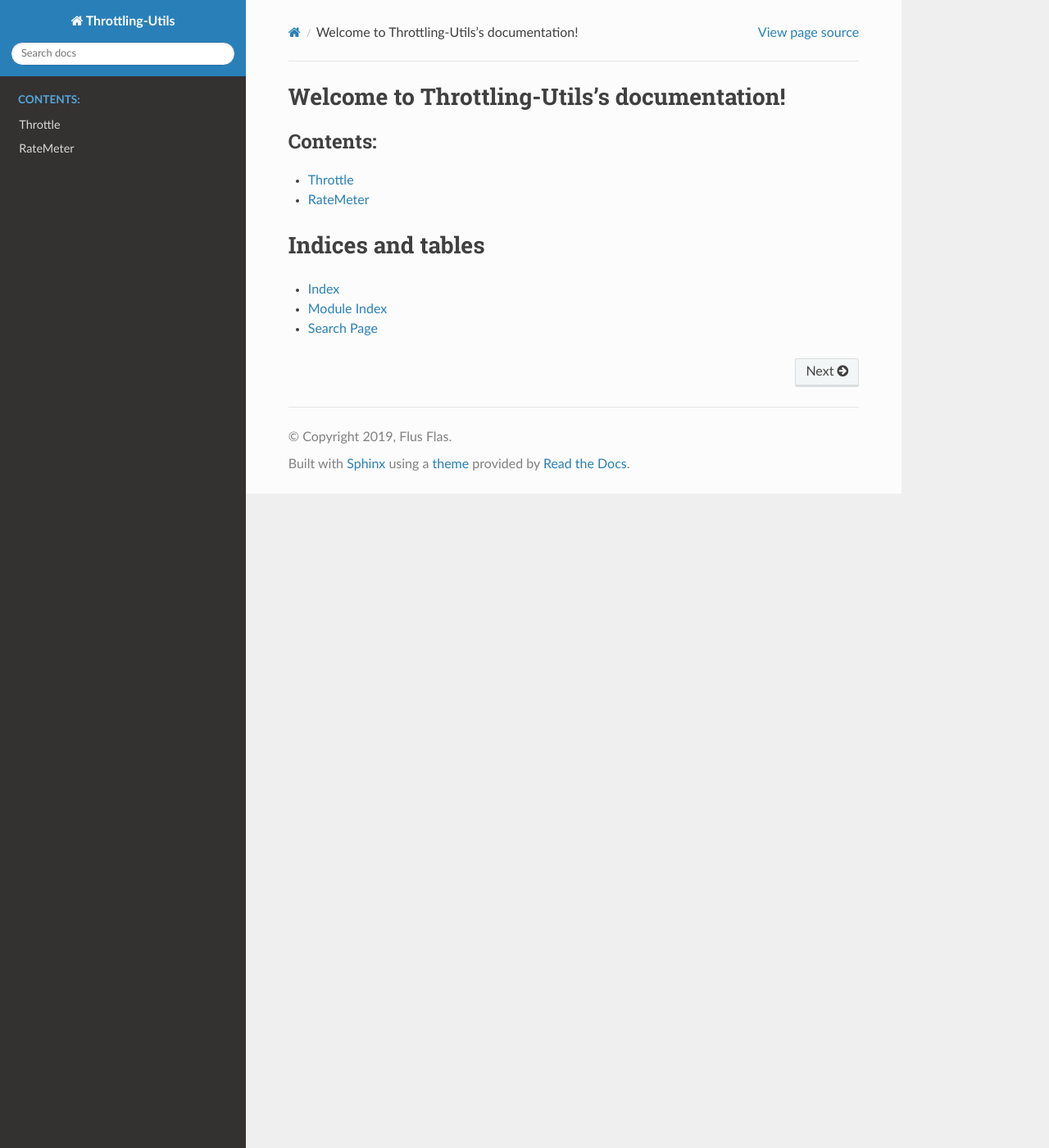
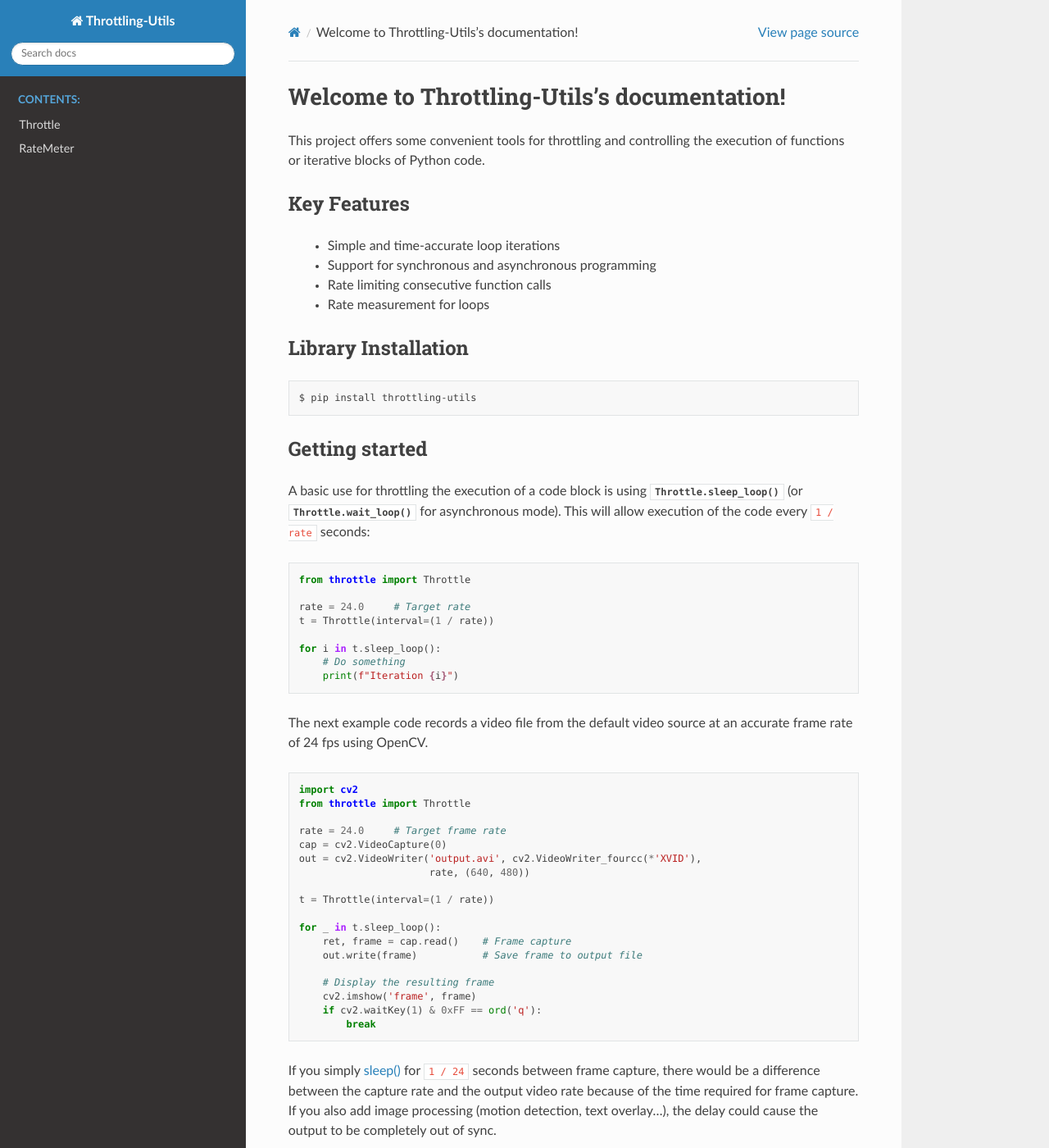
Before and after one commit to flusflas/pythrottle, a Sphinx documentation site: the page built from docs/index.rst, in a window 1280 px wide and 1400 px high. Shown: the whole window at 82% size. Built offline with Sphinx 7.4.7 and the Read the Docs theme 2.0.0, drawn with Linux system fonts in a browser that asks for light colours.

Commit message:
Add some 'getting started' documentation

```diff
--- a/docs/index.rst
+++ b/docs/index.rst
@@ -1,10 +1,76 @@
-.. Throttling-Utils documentation master file, created by
-   sphinx-quickstart on Sat Nov 16 19:53:12 2019.
-   You can adapt this file completely to your liking, but it should at least
-   contain the root `toctree` directive.
-
+============================================
 Welcome to Throttling-Utils's documentation!
 ============================================
+
+This project offers some convenient tools for throttling and controlling
+the execution of functions or iterative blocks of Python code.
+
+Key Features
+============
+
+ - Simple and time-accurate loop iterations
+ - Support for synchronous and asynchronous programming
+ - Rate limiting consecutive function calls
+ - Rate measurement for loops
+
+Library Installation
+====================
+
+.. code-block:: bash
+
+   $ pip install throttling-utils
+
+Getting started
+===============
+
+A basic use for throttling the execution of a code block is using
+:func:`Throttle.sleep_loop() <throttle.Throttle.sleep_loop>`
+(or :func:`Throttle.wait_loop() <throttle.Throttle.wait_loop>` for
+asynchronous mode). This will allow execution of the code every ``1 / rate``
+seconds:
+
+.. code-block:: python3
+
+    from throttle import Throttle
+
+    rate = 24.0     # Target rate
+    t = Throttle(interval=(1 / rate))
+
+    for i in t.sleep_loop():
+        # Do something
+        print(f"Iteration {i}")
+
+
+The next example code records a video file from the default video source at an
+accurate frame rate of 24 fps using OpenCV.
+
+.. code-block:: python3
+
+    import cv2
+    from throttle import Throttle
+
+    rate = 24.0     # Target frame rate
+    cap = cv2.VideoCapture(0)
+    out = cv2.VideoWriter('output.avi', cv2.VideoWriter_fourcc(*'XVID'),
+                          rate, (640, 480))
+
+    t = Throttle(interval=(1 / rate))
+
+    for _ in t.sleep_loop():
+        ret, frame = cap.read()    # Frame capture
+        out.write(frame)           # Save frame to output file
+
+        # Display the resulting frame
+        cv2.imshow('frame', frame)
+        if cv2.waitKey(1) & 0xFF == ord('q'):
+            break
+
+If you simply `sleep() <https://docs.python.org/3/library/time.html?highlight=time%20sleep#time.sleep>`_ for ``1 / 24`` seconds between frame capture, there
+would be a difference between the capture rate and the output video rate
+because of the time required for frame capture. If you also add image
+processing (motion detection, text overlay...), the delay could cause the
+output to be completely out of sync.
+
 
 .. toctree::
    :maxdepth: 2
```
Also changed, not shown: docs/conf.py (line endings or trailing spaces).
